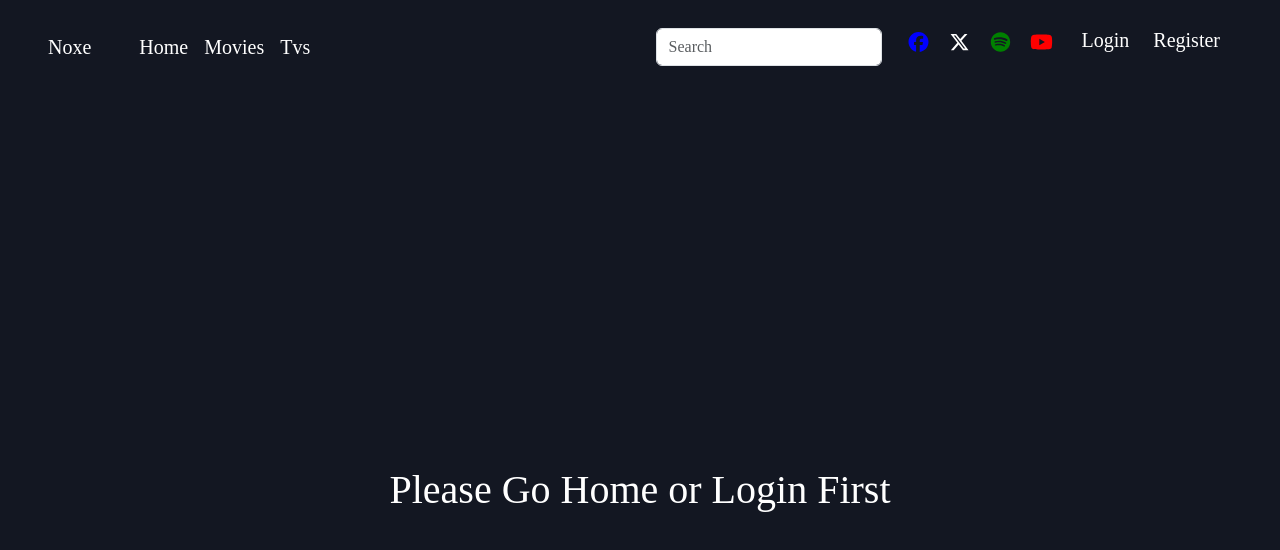
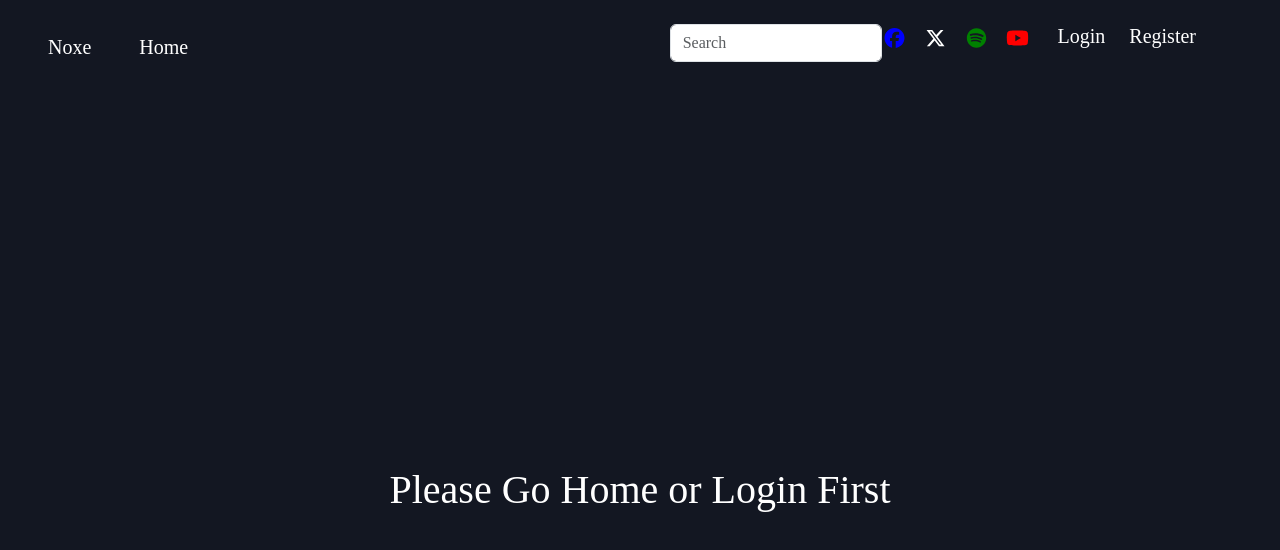
Before and after one commit to 72tommy72/Noxe-app, a React (Create React App) app: page /#/moviedetails/1 in a window 1280 px wide. Shown: the top 550 px of the page. Built offline with nearby package versions, Linux system fonts and the light colour scheme.

Commit message:
commit 4

```diff
--- a/src/App.js
+++ b/src/App.js
@@ -51,7 +51,7 @@ function App() {
                 <h1>Please Go Home or Login First</h1>
 
             </div>
-            {navigate('/login')}
+            {navigate('login')}
             </>
         }
     }
--- a/src/Components/MovieDetails/MovieDetails.jsx
+++ b/src/Components/MovieDetails/MovieDetails.jsx
@@ -25,7 +25,7 @@ export default function MovieDetailes() {
                     <div className="details">
                         <h2>{movieDetails.original_title}</h2>
                         <p>{movieDetails.overview}</p>
-                        {movieDetails.genres?.map((genre ,idx)=>{return <span key={idx} className="mx-2 text-white btn btn-info "> {genre.name} </span>})}
+                        {movieDetails.genres?.map((genre ,idx)=>{return <span key={idx} className="mx-2 my-2 text-white btn btn-info "> {genre.name} </span>})}
                         <div className="">
                             <p className="mt-5 mb-3 lead  ">Vote : {movieDetails.vote_average}</p>
                             <p className="my-5 lead ">Vote_count : {movieDetails.vote_count}</p>
--- a/src/Components/Navbar/Navbar.jsx
+++ b/src/Components/Navbar/Navbar.jsx
@@ -10,8 +10,8 @@ export default function Navbar({userLoggedIn ,logout}) {
             <Link className="navbar-brand ms-5  lead" to={'home'}>Noxe</Link>
 
             <div className="collapse navbar-collapse me-5" id="navbarSupportedContent">
-
-                <ul className="navbar-nav ms-4">
+                <div className="row  w-100">
+                {/* <ul className="navbar-nav ms-4">
                     <li className="nav-item active lead">
                         <Link className="nav-link" to={'home'}>Home <span className="sr-only">(current)</span></Link>
                     </li>
@@ -21,32 +21,40 @@ export default function Navbar({userLoggedIn ,logout}) {
                     <li className="nav-item active lead">
                         <Link className="nav-link" to={'tvs'}>Tvs <span className="sr-only">(current)</span></Link>
                     </li>
-                </ul>
-
-                {/* {userLoggedIn
-                ?<ul className="navbar-nav ms-4">
+                </ul> */}
+                    <div className="col-sm-6">
+                        <div className="right-links">
+                            <ul className="navbar-nav ms-4">
                             <li className="nav-item active lead">
                         <Link className="nav-link" to={'home'}>Home <span className="sr-only">(current)</span></Link>
                     </li>
+                                {userLoggedIn ? (
+                                    <>
                                         <li className="nav-item active lead">
                                             <Link className="nav-link" to={'movies'}>Movies <span className="sr-only">(current)</span></Link>
                                         </li>
                                         <li className="nav-item active lead">
                                             <Link className="nav-link" to={'tvs'}>Tvs <span className="sr-only">(current)</span></Link>
                                         </li>
+                                    </>
+                                ) : (
+                                    ""
+                                )}
                             </ul>
-                :""} */}
-
-                <ul className="navbar-nav ms-auto  ">
+                        </div>
+                    </div>
+                    <div className="col-sm-6">
+                    <div className="lift-links ">
+                <ul className="navbar-nav  ">
                     <div className="input-group ">
-                    <div id="search-autocomplete" className="form-outline d-flex" data-mdb-input-init>
+                    <div id="search-autocomplete" className="form-outline" data-mdb-input-init>
                     <input placeholder='Search' type="search" id="form1" className="form-control" />
 
                     </div>
                     </div>
                     <li className="nav-item fa-lg  ">
                     <Link  to='https://www.facebcook.com' target='_blank'>
-                        <FontAwesomeIcon className={`${css.Facebook} mt-1 me-3 ms-4 fa-fw`} icon={faFacebook} />
+                        <FontAwesomeIcon className={`${css.Facebook} mt-1 me-3 fa-fw`} icon={faFacebook} />
                     </Link>
                     </li>
                     <li className=" nav-item fa-lg white-anchor ">
@@ -78,6 +86,9 @@ export default function Navbar({userLoggedIn ,logout}) {
                     }
                 </ul>
                 </div>
+                    </div>
+                </div>
+            </div>
         </nav>
     </>
 }
```
Lines whose indentation alone changed are shown as unchanged.
